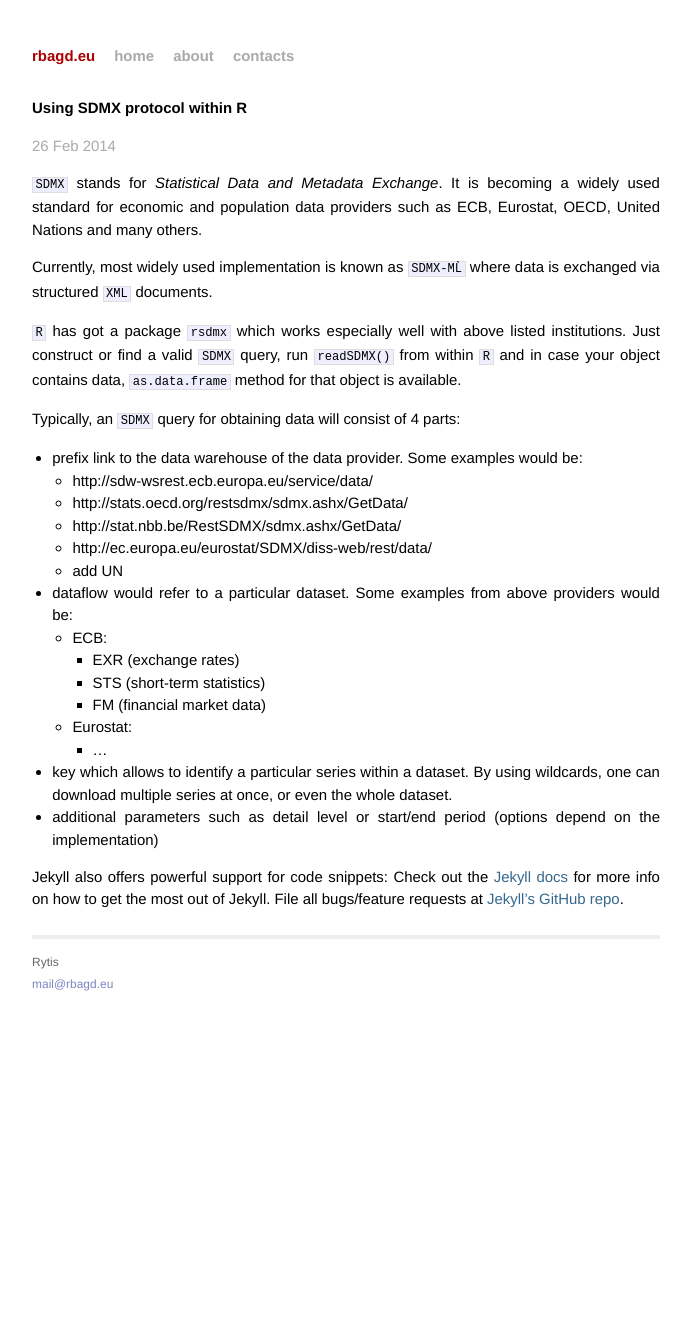
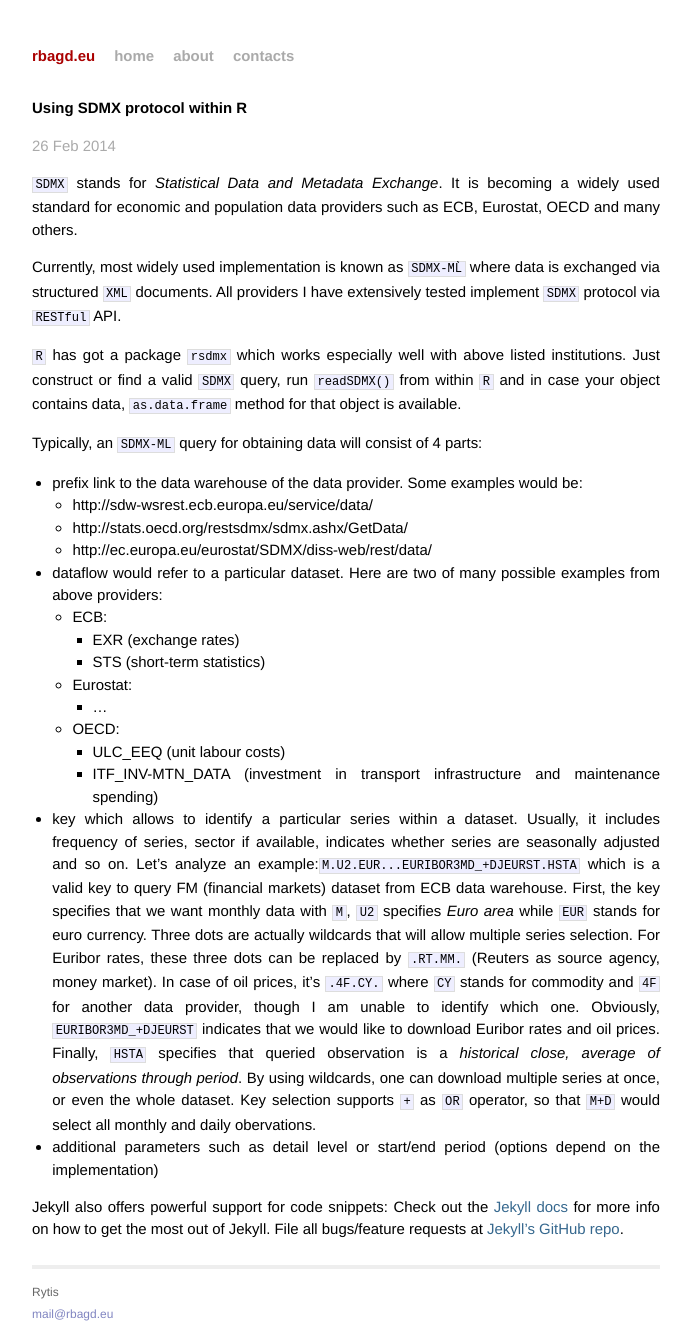
Before and after one commit to rbagd/rbagd.github.io, a Jekyll site: the page built from drafts/sdmx.markdown, in a window 1280 px wide. Shown: the whole page, without its empty margins (294-987 px from the left). Built offline with Jekyll 4.4.1, drawn with Linux system fonts in a browser that asks for light colours; Markdown is read by kramdown in place of the engine named in the settings; before the commit the page ends 1007 px from its top, so only the background shows below that.

Commit message:
Explaining SDMX.

```diff
--- a/drafts/sdmx.markdown
+++ b/drafts/sdmx.markdown
@@ -5,27 +5,27 @@ date:   2014-02-26 16:23:39
 categories: R
 ---
 
-`SDMX` stands for *Statistical Data and Metadata Exchange*. It is becoming a widely used standard for economic and population data providers such as ECB, Eurostat, OECD, United Nations and many others.
+`SDMX` stands for *Statistical Data and Metadata Exchange*. It is becoming a widely used standard for economic and population data providers such as ECB, Eurostat, OECD and many others.
 
-Currently, most widely used implementation is known as `SDMX-ML̀` where data is exchanged via structured `XML` documents.
+Currently, most widely used implementation is known as `SDMX-ML̀` where data is exchanged via structured `XML` documents. All providers I have extensively tested implement `SDMX` protocol via `RESTful` API.
 
 `R` has got a package `rsdmx` which works especially well with above listed institutions. Just construct or find a valid `SDMX` query, run `readSDMX()` from within `R` and in case your object contains data, `as.data.frame` method for that object is available.
 
-Typically, an `SDMX` query for obtaining data will consist of 4 parts:
+Typically, an `SDMX-ML` query for obtaining data will consist of 4 parts:
 * prefix link to the data warehouse of the data provider. Some examples would be:
   * http://sdw-wsrest.ecb.europa.eu/service/data/
   * http://stats.oecd.org/restsdmx/sdmx.ashx/GetData/
-  * http://stat.nbb.be/RestSDMX/sdmx.ashx/GetData/
   * http://ec.europa.eu/eurostat/SDMX/diss-web/rest/data/
-  * add UN
-* dataflow would refer to a particular dataset. Some examples from above providers would be:
+* dataflow would refer to a particular dataset. Here are two of many possible examples from above providers:
   * ECB:
     * EXR (exchange rates)
     * STS (short-term statistics)
-    * FM (financial market data)
   * Eurostat:
     * ...
-* key which allows to identify a particular series within a dataset. By using wildcards, one can download multiple series at once, or even the whole dataset.
+  * OECD:
+    * ULC_EEQ (unit labour costs)
+    * ITF_INV-MTN_DATA (investment in transport infrastructure and maintenance spending)
+* key which allows to identify a particular series within a dataset. Usually, it includes frequency of series, sector if available, indicates whether series are seasonally adjusted and so on. Let's analyze an example:`M.U2.EUR...EURIBOR3MD_+DJEURST.HSTA` which is a valid key to query FM (financial markets) dataset from ECB data warehouse. First, the key specifies that we want monthly data with `M`, `U2` specifies *Euro area* while `EUR` stands for euro currency. Three dots are actually wildcards that will allow multiple series selection. For Euribor rates, these three dots can be replaced by `.RT.MM.` (Reuters as source agency, money market). In case of oil prices, it's `.4F.CY.` where `CY` stands for commodity and `4F` for another data provider, though I am unable to identify which one. Obviously, `EURIBOR3MD_+DJEURST` indicates that we would like to download Euribor rates and oil prices. Finally, `HSTA` specifies that queried observation is a *historical close, average of observations through period*. By using wildcards, one can download multiple series at once, or even the whole dataset. Key selection supports `+` as `OR` operator, so that `M+D` would select all monthly and daily obervations.
 * additional parameters such as detail level or start/end period (options depend on the implementation)
 
 
```
